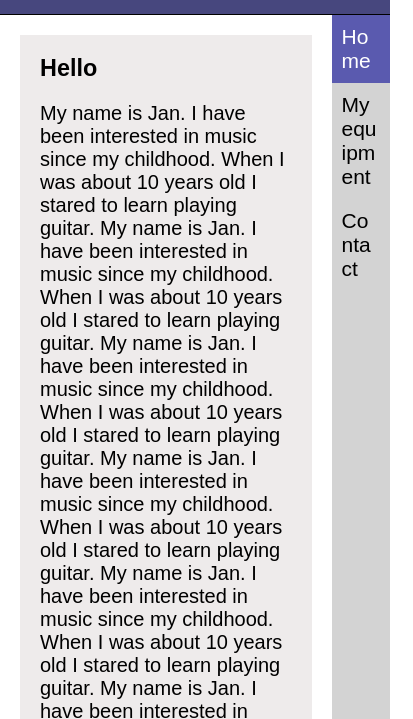
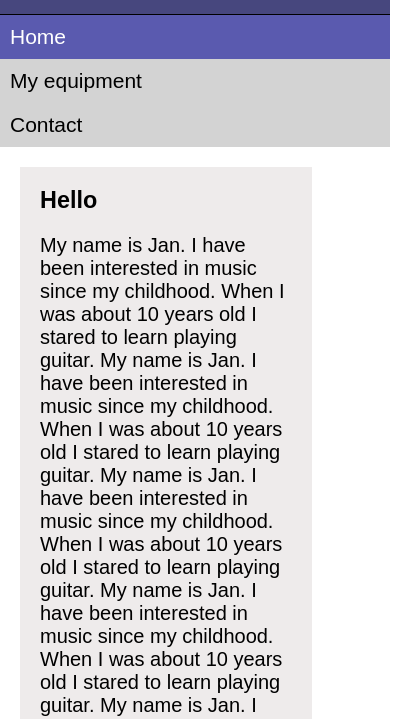
Before and after one commit to b4njo/hhproject1, a plain HTML site: page index.html in a window 390 px wide. Shown: the part 68-787 px from the top of the page, 413 px wide, since content can reach past the window. Drawn offline with Linux system fonts and the light colour scheme.

Commit message:
Add files via upload

```diff
--- a/index.html
+++ b/index.html
@@ -9,12 +9,6 @@
         <header>
             <div class="myheader">My Hobby: Music</div>
         </header>
-        <section>
-            <article>
-                <h1> Hello </h1>
-                My name is Jan. I have been interested in music since my childhood. When I was about 10 years old I stared to learn playing guitar. My name is Jan. I have been interested in music since my childhood. When I was about 10 years old I stared to learn playing guitar. My name is Jan. I have been interested in music since my childhood. When I was about 10 years old I stared to learn playing guitar. My name is Jan. I have been interested in music since my childhood. When I was about 10 years old I stared to learn playing guitar. My name is Jan. I have been interested in music since my childhood. When I was about 10 years old I stared to learn playing guitar. My name is Jan. I have been interested in music since my childhood. When I was about 10 years old I stared to learn playing guitar. My name is Jan. I have been interested in music since my childhood. When I was about 10 years old I stared to learn playing guitar.
-            </article>
-        </section>
         <nav>
                 <ul class="menu">
                     <li class="menu"><a href="index.html" class="active">Home</a></li>
@@ -27,6 +21,12 @@
                     </li>
                 </ul>
             </nav>
+        <section>
+            <article>
+                <h1> Hello </h1>
+                My name is Jan. I have been interested in music since my childhood. When I was about 10 years old I stared to learn playing guitar. My name is Jan. I have been interested in music since my childhood. When I was about 10 years old I stared to learn playing guitar. My name is Jan. I have been interested in music since my childhood. When I was about 10 years old I stared to learn playing guitar. My name is Jan. I have been interested in music since my childhood. When I was about 10 years old I stared to learn playing guitar. My name is Jan. I have been interested in music since my childhood. When I was about 10 years old I stared to learn playing guitar. My name is Jan. I have been interested in music since my childhood. When I was about 10 years old I stared to learn playing guitar. My name is Jan. I have been interested in music since my childhood. When I was about 10 years old I stared to learn playing guitar.
+            </article>
+        </section>
         <footer>
 
         </footer>
--- a/style.css
+++ b/style.css
@@ -150,3 +150,11 @@ li.collapsing:hover {
     background-color: grey;
     color: white;
 }
+
+@media screen and (max-width: 800px) {
+    nav {
+      width: 100%; /* The width is 100%, when the viewport is 800px or smaller */
+      height: 100%;
+      position: static;
+    }
+  }
```
Also changed, not shown: eq.html (+1 -1 lines). Lines whose indentation alone changed are shown as unchanged.
